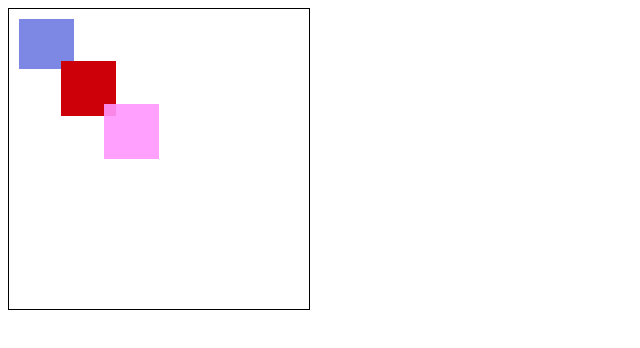
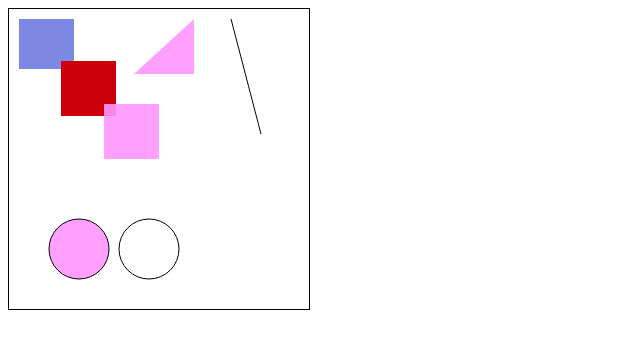
Before and after one commit to Javierdma/tarea, a plain HTML site: page index.html in a window 1280 px wide. Shown: the whole page, without its empty margins (0-640 px from the left). Drawn offline with Linux system fonts and the light colour scheme.

Commit message:
Add files via upload

```diff
--- a/index.html
+++ b/index.html
@@ -22,6 +22,29 @@ if (canvas.getContext){
 
         ctx.fillStyle = "rgba(255, 150, 255, 0.9)";
         ctx.fillRect (95, 95, 55, 55);
+        //
+        ctx.beginPath();
+            ctx.moveTo(185, 10);
+            ctx.lineTo(185, 65);
+            ctx.lineTo(125, 65);
+            ctx.fill();
+            ctx.closePath();
+            //
+            ctx.beginPath();
+            ctx.moveTo(222, 10);
+            ctx.lineTo(252, 125);
+            ctx.stroke();
+            ctx.closePath();
+        //arco
+        ctx.beginPath();
+            ctx.arc(140, 240, 30, 0, 2 * Math.PI);
+            ctx.stroke();
+
+            ctx.beginPath();
+            ctx.arc(70, 240, 30, 0, 2 * Math.PI);
+            ctx.fill();
+            ctx.stroke();
+
 
  } else {
  }
```
